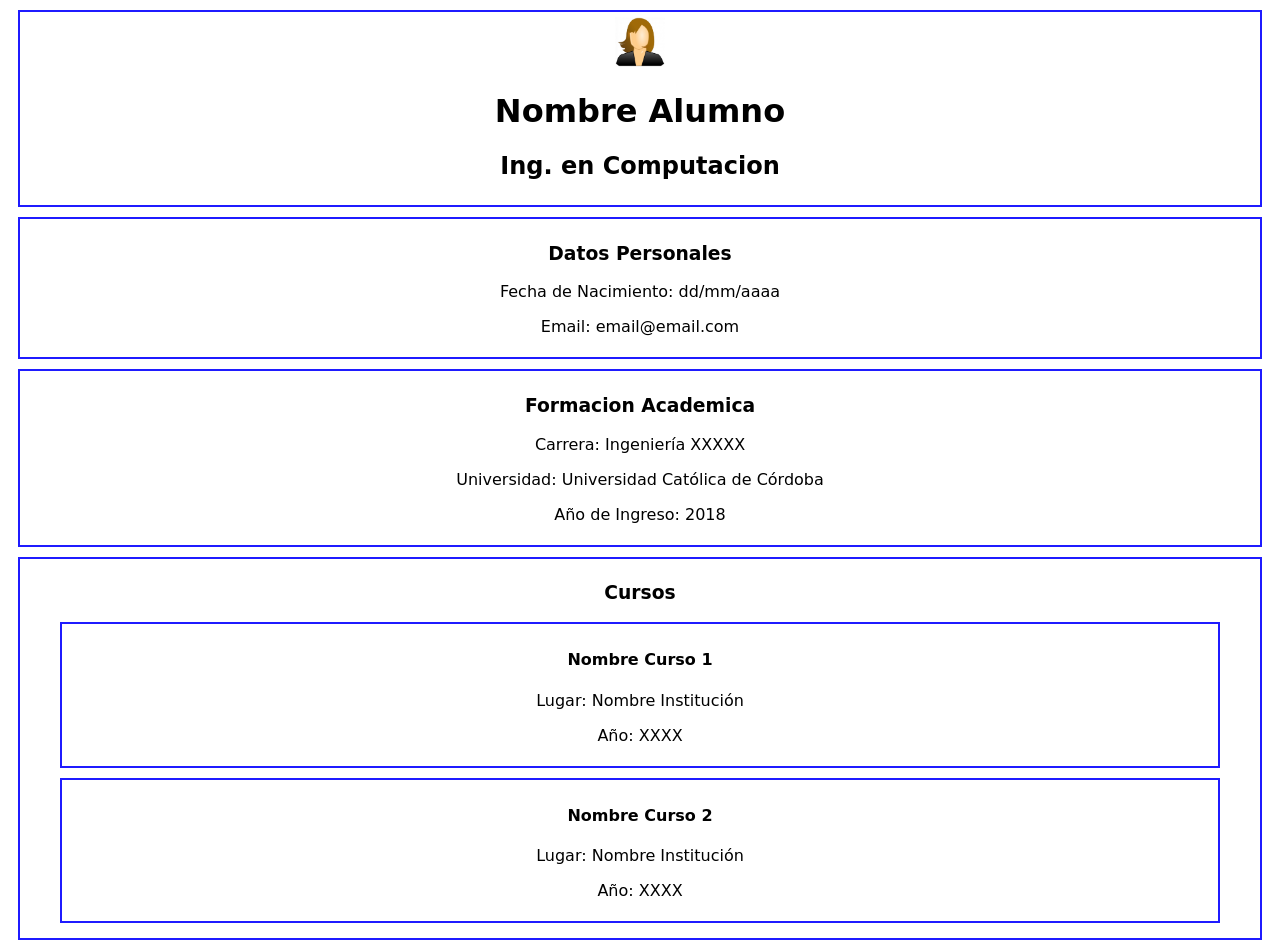
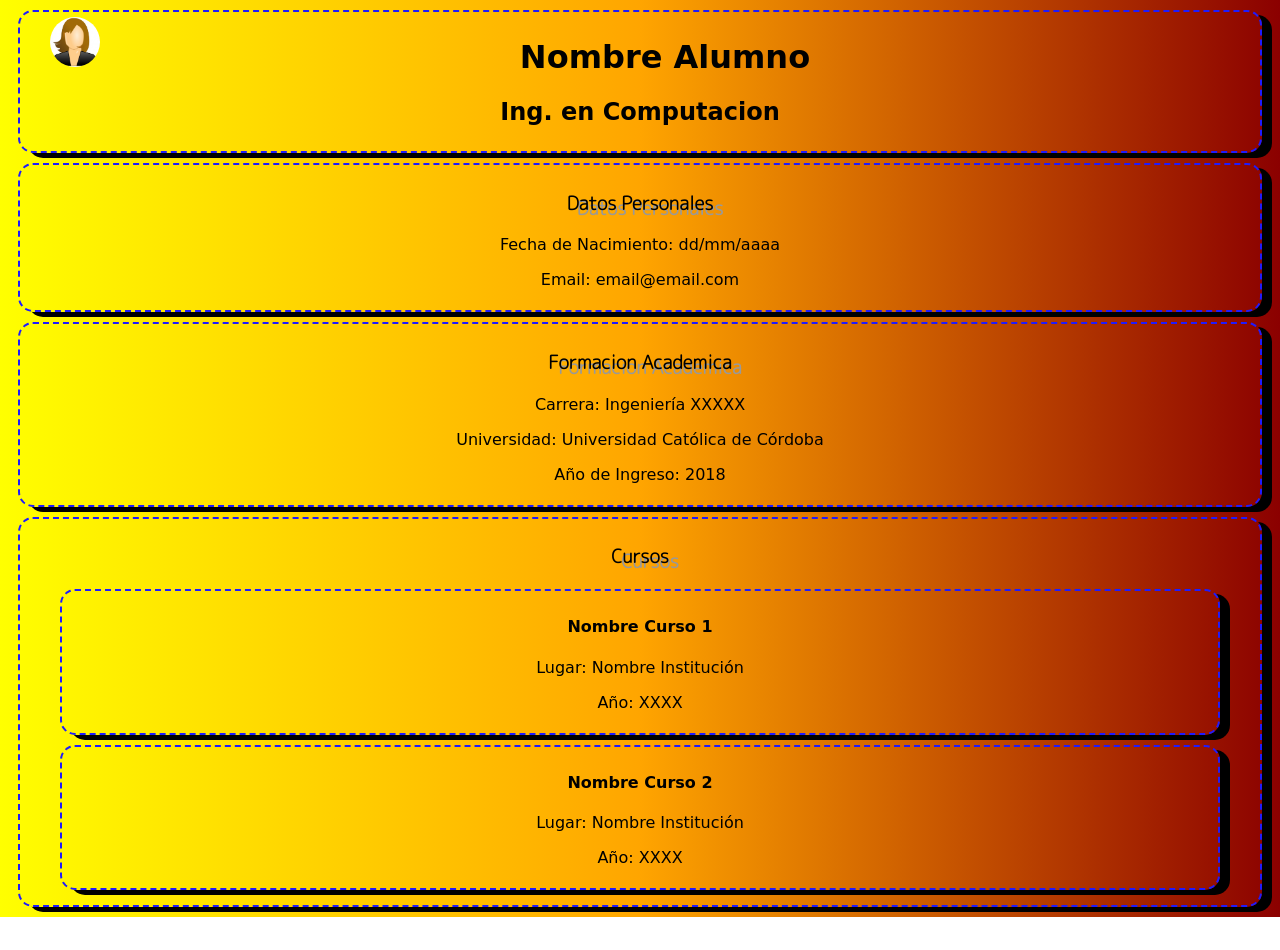
Before and after one commit to UCC-LabCompu2/ejercicios2022-ignacio-franciosi, a plain HTML site: page Ejercicios-CSS/ej_cv.html in a window 1280 px wide. After the commit the page ends 917 px from the top, so only its background shows below. Drawn offline with Linux system fonts and the light colour scheme; a web font is replaced by a local one.

Commit message:
Se hizo ejercicio CV

```diff
--- a/Ejercicios-CSS/ej_cv.html
+++ b/Ejercicios-CSS/ej_cv.html
@@ -4,19 +4,12 @@
     <meta charset="UTF-8">
     <title>CV Agustina Aliciardi</title>
     <link href="https://fonts.googleapis.com/css?family=Gugi" rel="stylesheet">
+    <link href="https://fonts.googleapis.com/css2?family=M+PLUS+Rounded+1c:wght@300&display=swap" rel="stylesheet">
+    <link rel="shortcut icon" href="imagenes/favicon_cv.png">
+    <link rel="stylesheet" href="miestilo.css">
     <style>
-        body{
-            text-align: center;
-            font-family: 'Gugi', cursive;
-        }
-        div{
-            border: 2px solid #1f1bff;
-            margin: 10px;
-            padding: 5px 30px;
-        }
-        img{
-            width: 50px;
-        }
+
+
     </style>
 </head>
 <body>
--- /dev/null
+++ b/Ejercicios-CSS/miestilo.css
@@ -0,0 +1,21 @@
+body{
+    text-align: center;
+    font-family: 'Gugi', cursive;
+    background: linear-gradient(to right,yellow,orange,darkred);
+}
+div{
+    border: 2px dashed #1f1bff;
+    margin: 10px;
+    padding: 5px 30px;
+    border-radius: 15px;
+    box-shadow: 10px 5px black;
+}
+img{
+    width: 50px;
+    float: left;
+    border-radius: 50%;
+}
+div h3 {
+    font-family: 'M PLUS Rounded 1c', sans-serif;
+    text-shadow: 10px 5px #999;
+}
```
Also changed, not shown: Ejercicios-CSS/imagenes/favicon_cv.png (added).
